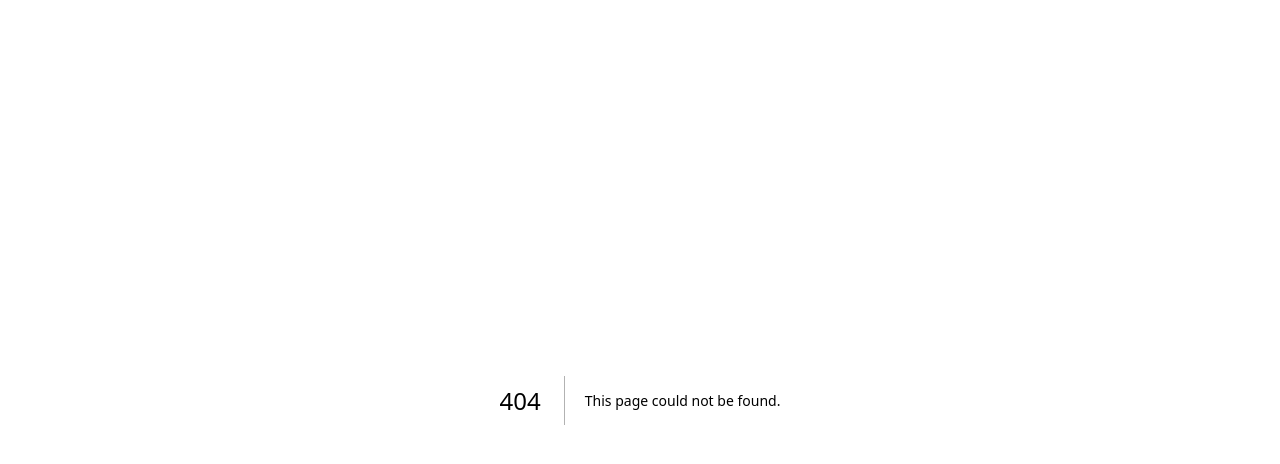
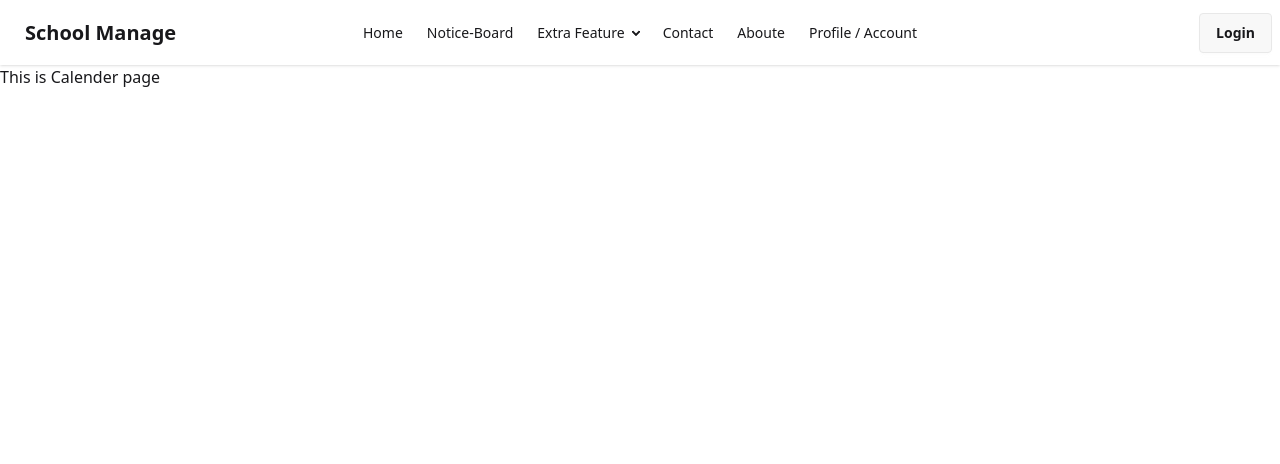
Before and after one commit to Shajadulhaqueemon111/school-management-system-client, a Next.js app: page /calendar in a window 1280 px wide. Before the commit this address had no page. Shown: the top 464 px of the page. Built offline with nearby package versions, Linux system fonts and the light colour scheme.

Commit message:
added a navbar items

```diff
--- /dev/null
+++ b/src/app/(marketting)/aboute/page.tsx
@@ -0,0 +1,11 @@
+import React from "react";
+
+const AboutePage = () => {
+  return (
+    <div>
+      <h1>This is Aboute page</h1>
+    </div>
+  );
+};
+
+export default AboutePage;
--- /dev/null
+++ b/src/app/(marketting)/calendar/page.tsx
@@ -0,0 +1,11 @@
+import React from "react";
+
+const CalenderPage = () => {
+  return (
+    <div>
+      <h1>This is Calender page</h1>
+    </div>
+  );
+};
+
+export default CalenderPage;
--- /dev/null
+++ b/src/app/(marketting)/transport/page.tsx
@@ -0,0 +1,11 @@
+import React from "react";
+
+const TransPortPage = () => {
+  return (
+    <div>
+      <h1>This is Transport page</h1>
+    </div>
+  );
+};
+
+export default TransPortPage;
--- a/src/app/components/Navbar.tsx
+++ b/src/app/components/Navbar.tsx
@@ -1,6 +1,9 @@
+import Link from "next/link";
+
 export default function Navbar() {
   return (
     <div className="navbar bg-base-100 shadow-sm">
+      {/* Navbar Start */}
       <div className="navbar-start">
         <div className="dropdown">
           <div tabIndex={0} role="button" className="btn btn-ghost lg:hidden">
@@ -11,13 +14,12 @@ export default function Navbar() {
               viewBox="0 0 24 24"
               stroke="currentColor"
             >
-              {" "}
               <path
                 strokeLinecap="round"
                 strokeLinejoin="round"
                 strokeWidth="2"
                 d="M4 6h16M4 12h8m-8 6h16"
-              />{" "}
+              />
             </svg>
           </div>
           <ul
@@ -25,51 +27,85 @@ export default function Navbar() {
             className="menu menu-sm dropdown-content bg-base-100 rounded-box z-1 mt-3 w-52 p-2 shadow"
           >
             <li>
-              <a>Item 1</a>
+              <Link href="/">Home</Link>
             </li>
             <li>
-              <a>Parent</a>
+              <Link href="/notice-board">Notice-Board</Link>
+            </li>
+            <li>
+              <Link href="/aboute">About</Link>
+            </li>
+            <li>
+              <Link href="/contact">Contact</Link>
+            </li>
+
+            <li>
+              <a>Extra Feature</a>
               <ul className="p-2">
                 <li>
-                  <a>Submenu 1</a>
+                  <Link href="/calendar">Calendar</Link>
                 </li>
                 <li>
-                  <a>Submenu 2</a>
+                  <Link href="/library">Library</Link>
+                </li>
+                <li>
+                  <Link href="/transport">Transport</Link>
                 </li>
               </ul>
             </li>
             <li>
-              <a>Item 3</a>
+              <Link href="/profile">Profile / Account</Link>
             </li>
           </ul>
         </div>
-        <a className="btn btn-ghost text-xl">daisyUI</a>
+        <Link href="/" className="btn btn-ghost text-xl">
+          School Manage
+        </Link>
       </div>
+
+      {/* Navbar Center */}
       <div className="navbar-center hidden lg:flex">
         <ul className="menu menu-horizontal px-1">
           <li>
-            <a>Item 1</a>
+            <Link href="/">Home</Link>
           </li>
           <li>
+            <Link href="/notice-board">Notice-Board</Link>
+          </li>
+
+          <li>
             <details>
-              <summary>Parent</summary>
+              <summary>Extra Feature</summary>
               <ul className="p-2">
                 <li>
-                  <a>Submenu 1</a>
+                  <Link href="/calendar">Calendar</Link>
                 </li>
                 <li>
-                  <a>Submenu 2</a>
+                  <Link href="/library">Library</Link>
+                </li>
+                <li>
+                  <Link href="/transport">Transport</Link>
                 </li>
               </ul>
             </details>
           </li>
           <li>
-            <a>Item 3</a>
+            <Link href="/contact">Contact</Link>
+          </li>
+          <li>
+            <Link href="/about">Aboute</Link>
+          </li>
+          <li>
+            <Link href="/profile">Profile / Account</Link>
           </li>
         </ul>
       </div>
+
+      {/* Navbar End */}
       <div className="navbar-end">
-        <a className="btn">Button</a>
+        <Link href="/login" className="btn">
+          Login
+        </Link>
       </div>
     </div>
   );
--- a/src/app/layout.tsx
+++ b/src/app/layout.tsx
@@ -1,6 +1,7 @@
 import type { Metadata } from "next";
 import { Geist, Geist_Mono } from "next/font/google";
 import "./globals.css";
+import Navbar from "./components/Navbar";
 
 const geistSans = Geist({
   variable: "--font-geist-sans",
@@ -28,6 +29,7 @@ export default function RootLayout({
         className={`${geistSans.variable} ${geistMono.variable} antialiased`}
         suppressHydrationWarning
       >
+        <Navbar />
         {children}
       </body>
     </html>
--- /dev/null
+++ b/src/app/not-found.tsx
@@ -0,0 +1,13 @@
+import Link from "next/link";
+
+export default function NotFound() {
+  return (
+    <div className="text-center mx-auto ">
+      <h2>Not Found</h2>
+      <p>Could not find requested resource</p>
+      <Link className="btn btn-active" href="/">
+        Return Home
+      </Link>
+    </div>
+  );
+}
--- a/src/app/page.tsx
+++ b/src/app/page.tsx
@@ -1,9 +1,7 @@
-import AllRoute from "./components/AllRoute/AllRoute";
-
 export default function Home() {
   return (
-    <div>
-      <AllRoute />
+    <div className="text-center">
+      <h1>home page </h1>
     </div>
   );
 }
```
